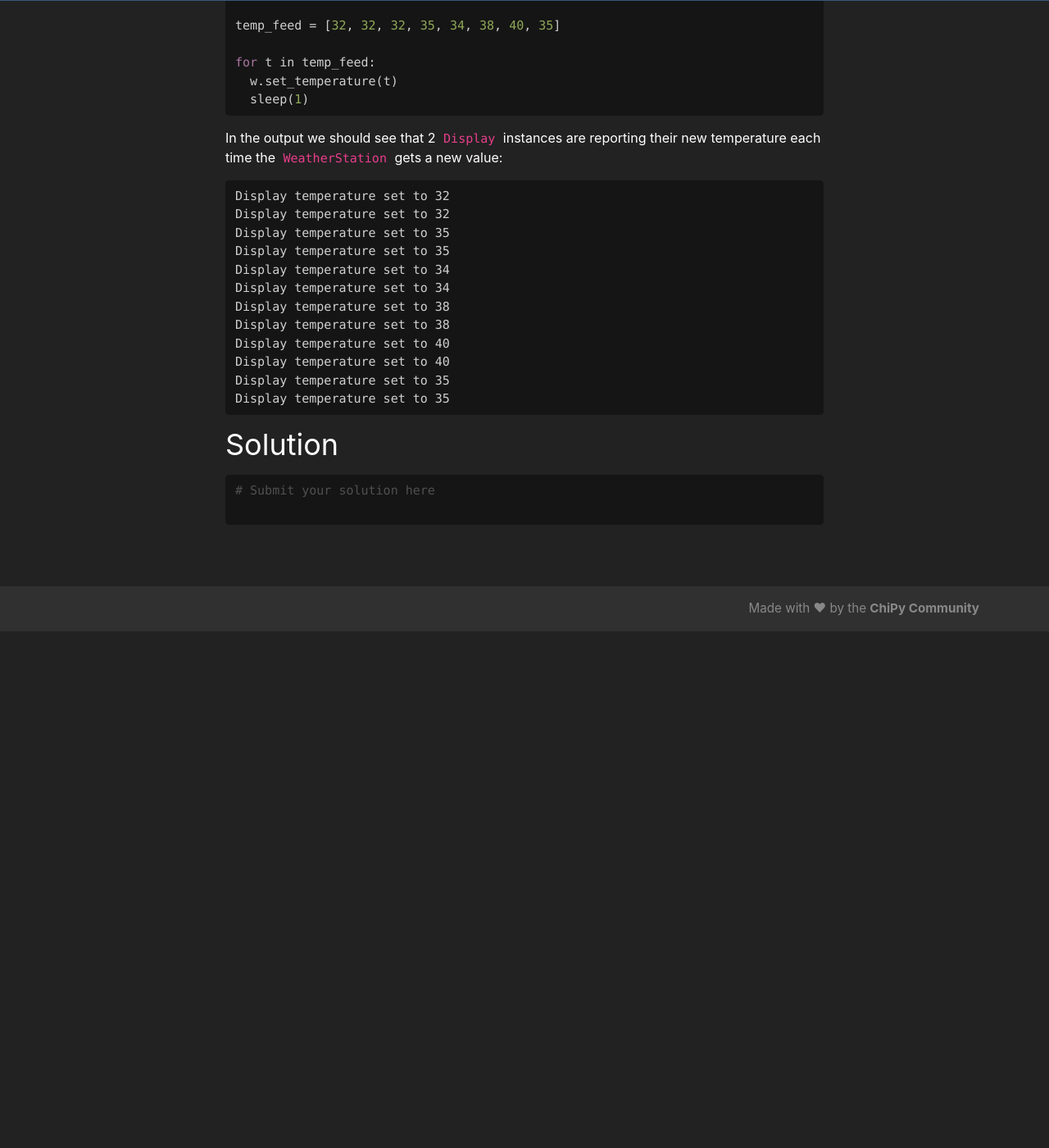
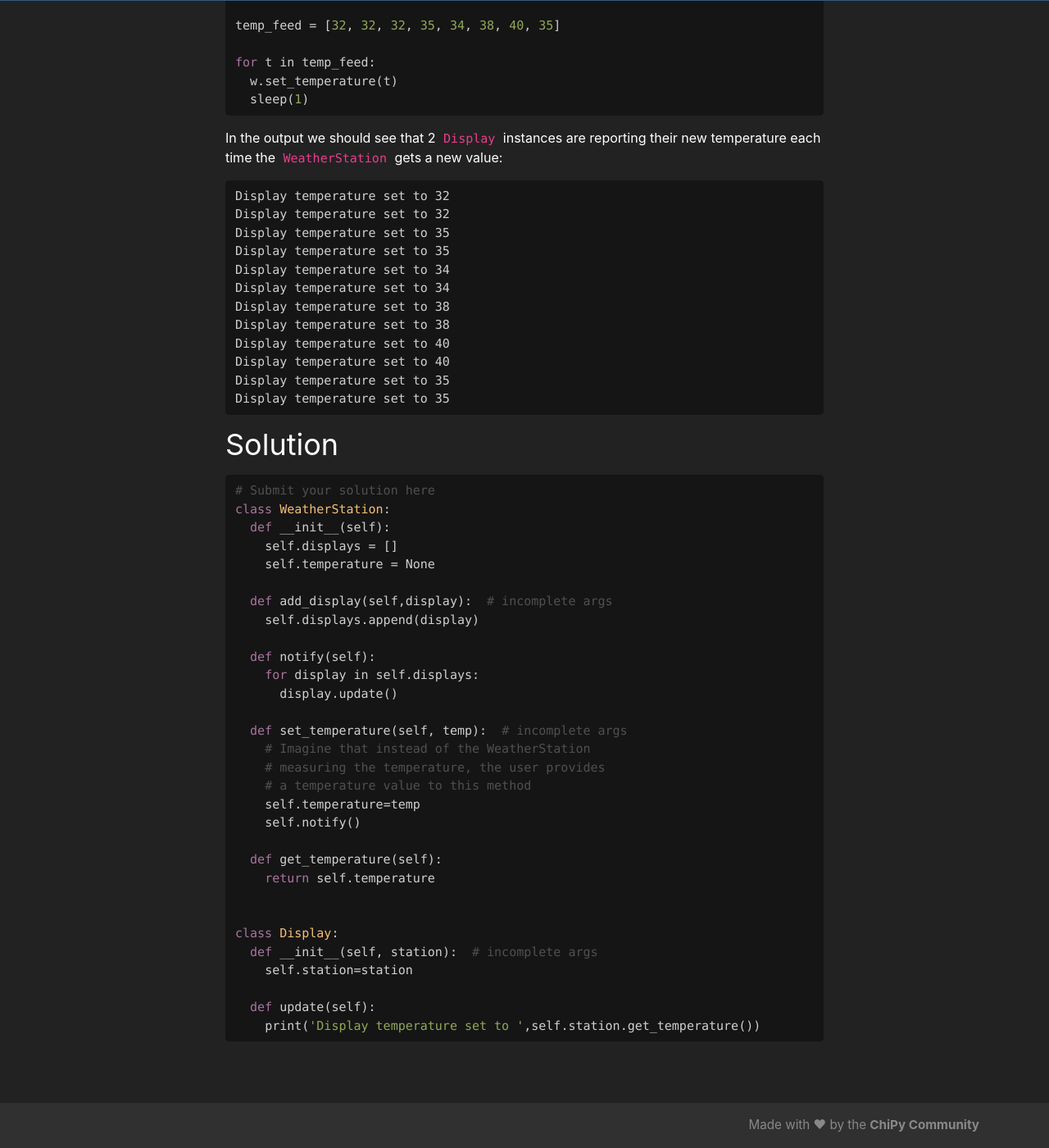
Before and after one commit to chicagopython/algosig, a Jekyll site: the page built from _posts/2021-03-04-observer-pattern.md, in a window 1280 px wide and 1400 px high, scrolled down 1579 px. Shown: the whole window at 82% size. Built offline with Jekyll 4.4.1, drawn with Linux system fonts in a browser that asks for light colours; nearby versions of some CDN libraries; our own code applies the rules of GitHub Pages for plain Markdown files; before the commit the page ends 2349 px from its top, so only the background shows below that.

Commit message:
Solution on Observer

````diff
--- a/_posts/2021-03-04-observer-pattern.md
+++ b/_posts/2021-03-04-observer-pattern.md
@@ -85,5 +85,33 @@ Display temperature set to 35
 
 ```python
 # Submit your solution here
+class WeatherStation:
+  def __init__(self):
+    self.displays = []
+    self.temperature = None
 
+  def add_display(self,display):  # incomplete args
+    self.displays.append(display)
+
+  def notify(self):
+    for display in self.displays:
+      display.update()
+
+  def set_temperature(self, temp):  # incomplete args
+    # Imagine that instead of the WeatherStation
+    # measuring the temperature, the user provides
+    # a temperature value to this method
+    self.temperature=temp
+    self.notify()
+
+  def get_temperature(self):
+    return self.temperature
+
+
+class Display:
+  def __init__(self, station):  # incomplete args
+    self.station=station
+
+  def update(self):
+    print('Display temperature set to ',self.station.get_temperature())
 ```
````
